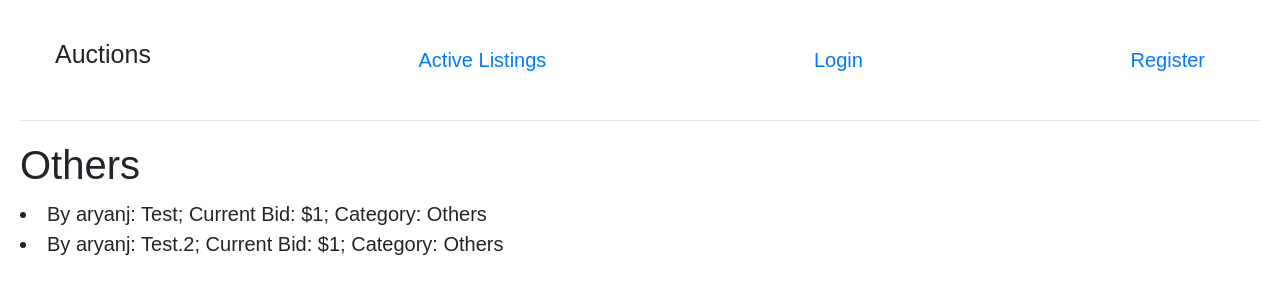
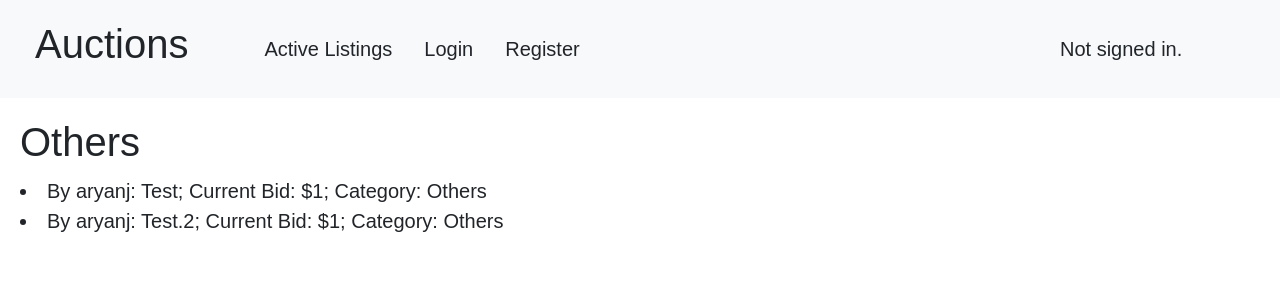
Before and after one commit to AryanJassal/CS50WebDev-Project2, a Django app: a page that uses commerce/auctions/templates/auctions/layout.html in a window 1280 px wide. Shown: the top 300 px of the page. Run offline with Django 3.2, Linux system fonts and the light colour scheme; data comes from the database, SQL or seed files in the repository; some libraries are stand-ins or nearby versions.

Commit message:
Navbar working

```diff
--- a/commerce/auctions/static/auctions/main.css
+++ b/commerce/auctions/static/auctions/styles.css
@@ -17,9 +17,7 @@ html, body
     font-size: 15pt;
 }
 
-.when-made-text
+.btn-default:hover
 {
-    font-size: 11pt;
-    color: gray;
-    margin: 10px;
+    background-color: rgb(210, 210, 210) !important;
 }
--- a/commerce/auctions/templates/auctions/index.html
+++ b/commerce/auctions/templates/auctions/index.html
@@ -21,7 +21,7 @@
                         <br>
                         <a href="{% url 'listing' listing.title %}" class="btn btn-primary mr-4 my-4">View Listing</a>
                         <br>
-                        <p class="when-made-text" style="font-size: 13pt; margin: 10px; position: absolute; bottom: 0; right: 0;">Created on {{ listing.whenMade }}</p>
+                        <p style="font-size: 13pt; margin: 10px; position: absolute; bottom: 0; right: 0;">Created on {{ listing.whenMade }}</p>
                     </div>
                 </div>
             </div>
--- a/commerce/auctions/templates/auctions/layout.html
+++ b/commerce/auctions/templates/auctions/layout.html
@@ -5,33 +5,49 @@
     <head>
         <title>{% block title %}Auctions{% endblock %}</title>
         <link rel="stylesheet" href="https://stackpath.bootstrapcdn.com/bootstrap/4.3.1/css/bootstrap.min.css" integrity="sha384-ggOyR0iXCbMQv3Xipma34MD+dH/1fQ784/j6cY/iJTQUOhcWr7x9JvoRxT2MZw1T" crossorigin="anonymous">
-        <link href="{% static 'auctions/main.css' %}" rel="stylesheet">
+        <link href="{% static 'auctions/styles.css' %}" rel="stylesheet" type="text/css">
     </head>
-    <body class="p-3">
+    <body>
         <!--{% if user.is_authenticated %}
             Signed in as <strong>{{ user.username }}</strong>.
         {% else %}
             Not signed in.
         {% endif %}-->
-        <nav class="navbar navbar-default justift-content-left">
-            <div class="container-fluid">
+        <nav class="navbar navbar-expand-sm bg-light">
+            <div class="container-fluid my-2">
                 <div class="navbar-header">
-                    <h1 class="navbar-brand">Auctions</h1>
+                    <h2 class="pr-5">Auctions</h2>
                 </div>
-                <a class="nav-item nav-link" href="{% url 'index' %}">Active Listings</a>
+                <!--{% if user.is_authenticated %}
+                    <p>Signed in as <strong>{{ user.username }}</strong>.</p>
+                {% else %}
+                    Not signed in.
+                {% endif %}-->
+                <ul class="navbar-nav mr-auto">
+                    <li class="nav-item"><a class="btn btn-default" href="{% url 'index' %}">Active Listings</a></li>
+                    {% if user.is_authenticated %}
+                        <li class="nav-item"><a class="btn btn-default" href="{% url 'logout' %}">Logout</a></li>
+                        <li class="nav-item"><a class="btn btn-default" href="{% url 'create' %}">Create a New Listing</a></li>
+                        <li class="nav-item"><a class="btn btn-default" href="{% url 'categories' %}">Categories</a></li>
+                        <li class="nav-item"><a class="btn btn-default" href="{% url 'displayWatchlist' %}">Watchlist</a></li>
+                    {% else %}
+                        <li class="nav-item"><a class="btn btn-default" href="{% url 'login' %}">Login</a></li>
+                        <li class="nav-item"><a class="btn btn-default" href="{% url 'register' %}">Register</a></li>
+                    {% endif %}
+                </ul>
+            </div>
+            <div style="max-width: 300px; min-width: 200px;">
                 {% if user.is_authenticated %}
-                    <a class="nav-item nav-link" href="{% url 'logout' %}">Logout</a>
-                    <a class="nav-item nav-link" href="{% url 'create' %}">Create a New Listing</a>
-                    <a class="nav-item nav-link" href="{% url 'categories' %}">Categories</a>
-                    <a class="nav-item nav-link" href="{% url 'displayWatchlist' %}">Watchlist</a>
+                    <p>Signed in as <strong>{{ user.username }}</strong>.</p>
                 {% else %}
-                    <a class="nav-item nav-link" href="{% url 'login' %}">Login</a>
-                    <a class="nav-item nav-link" href="{% url 'register' %}">Register</a>
+                    Not signed in.
                 {% endif %}
             </div>
         </nav>
-        <hr>
-        {% block body %}
-        {% endblock %}
+        <!--<hr>-->
+        <div class="p-3">
+            {% block body %}
+            {% endblock %}
+        </div>
     </body>
 </html>
```
